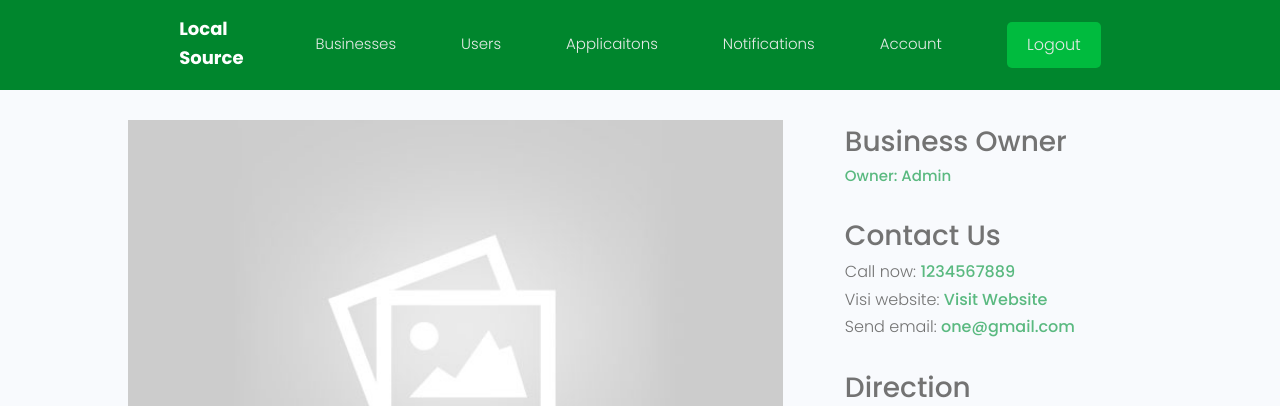
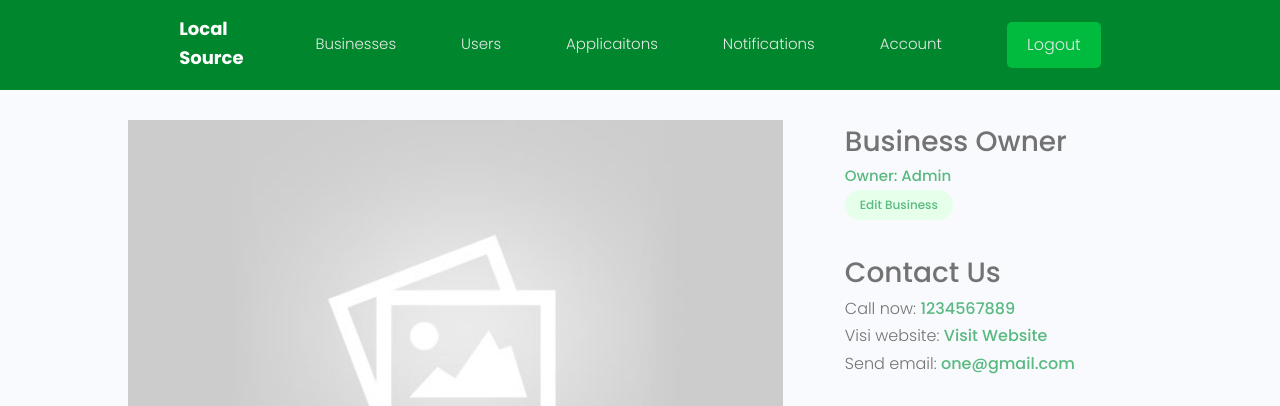
Before and after one commit to chichi-54/FBLA-Coding-and-Programing, a Django app: page /business/f50e9a66-c8ce-49c2-be4e-5c8cf97dc8f7/ in a window 1280 px wide. Shown: the top 406 px of the page. Run offline with Django 5.2, Linux system fonts and the light colour scheme; a user stored in the database is signed in; data comes from the database, SQL or seed files in the repository; both versions use the stored data as it was after the commit; some libraries are stand-ins or nearby versions.

Commit message:
added button to edit business if user is business owner

```diff
--- a/Business/templates/Business/single_business.html
+++ b/Business/templates/Business/single_business.html
@@ -102,8 +102,12 @@
             <div class="column column--1of3">
                 <h4>Business Owner</h4>
                 <a href="{% url 'user-profile' business.owner.id %}"
-                class="singleBusiness__developer">Owner: {{business.owner.first_name}}
-                </a>
+                class="singleBusiness__developer">Owner: {{business.owner.first_name}}</a>
+                <br>
+                {% if request.user.profile.id == business.owner.id %}
+                <a href="{% url 'update-business' business.id %}"
+                 class="tag tag--pill tag--main settings__btn">Edit Business</a>
+                {% endif %}
                 <br><br>
                 <h4>Contact Us</h4>
                 {% if business.phone_number %}
```
Also changed, not shown: db.sqlite3.
